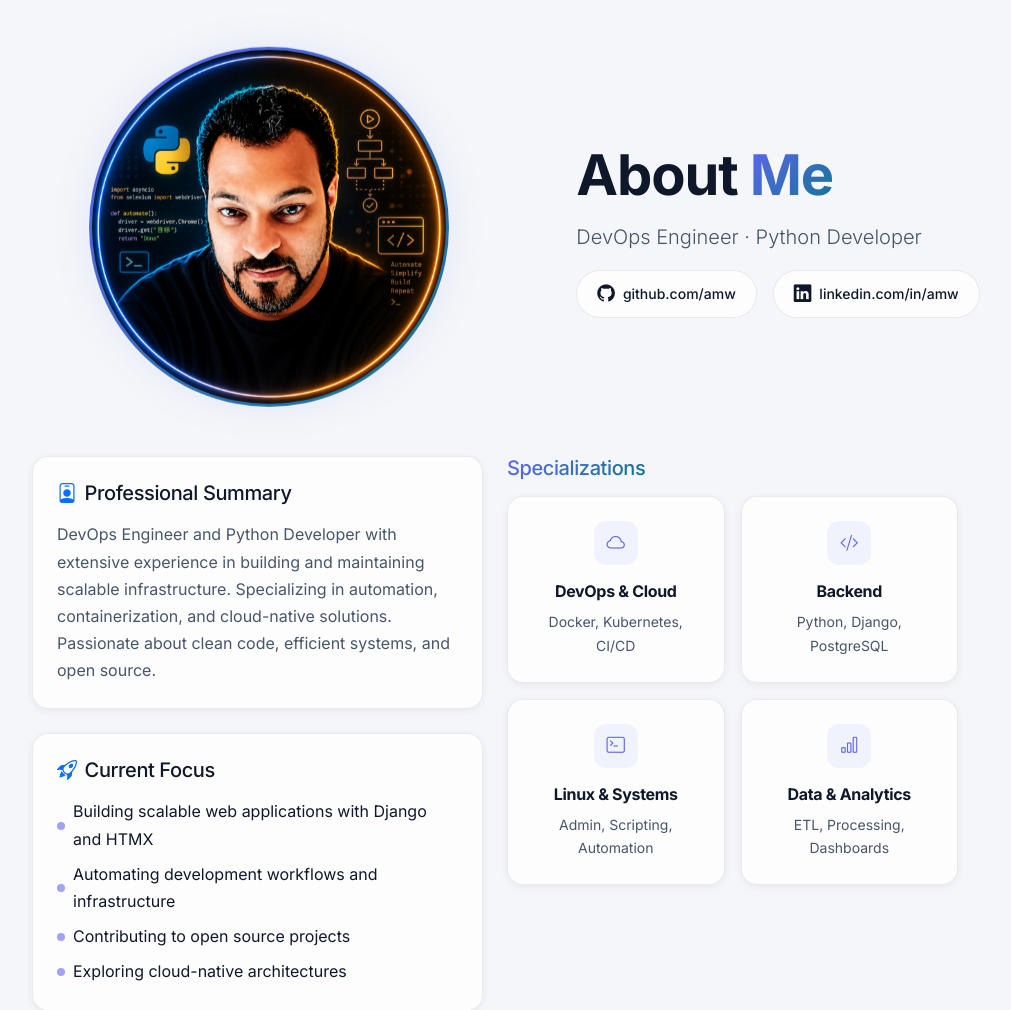
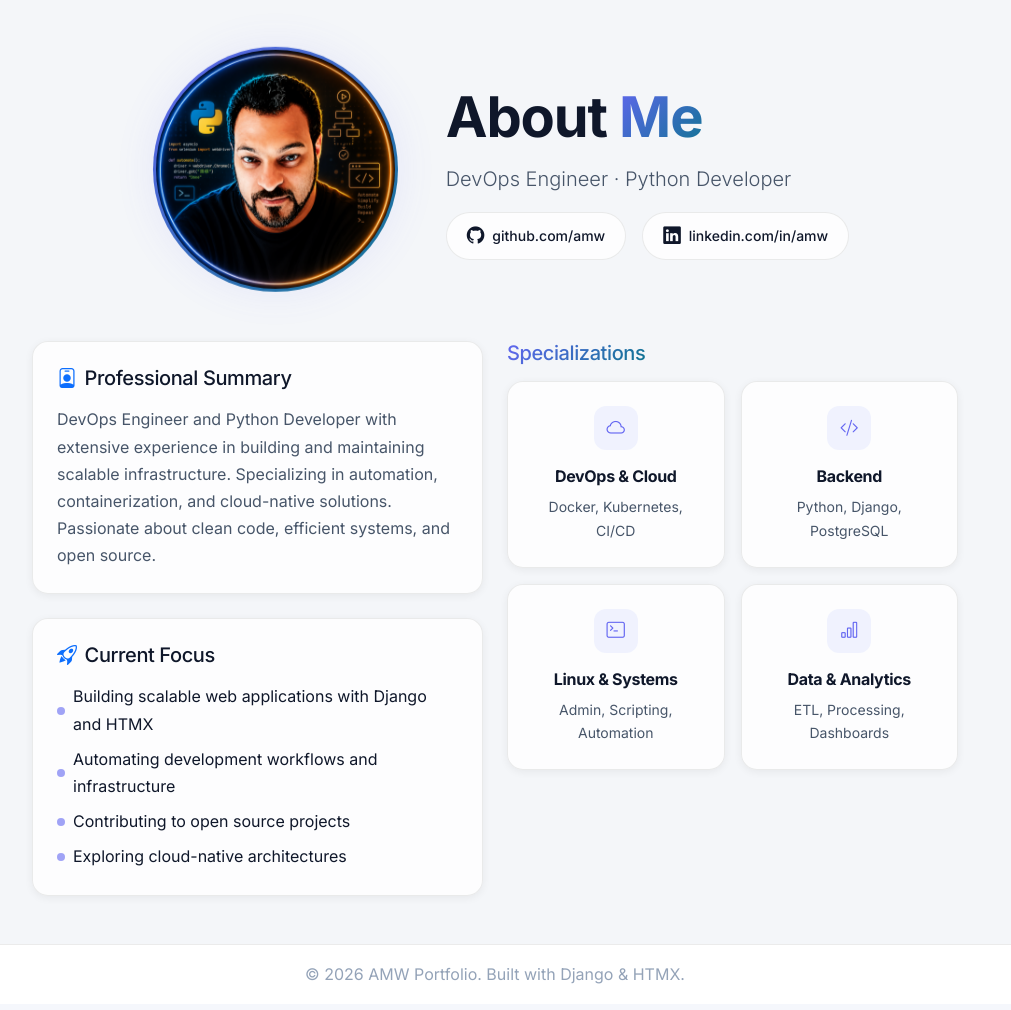
Before and after one commit to AMW-Web-Dev/AMW-ShowCases, a Django app: page /about/ in a window 1280 px wide. Shown: the part 70-1080 px from the top of the page, without its empty margins (145-1156 px from the left). After the commit the page ends 1054 px from the top, so only its background shows below. Run offline with Django 5.2, Linux system fonts and the light colour scheme; data comes from the database, SQL or seed files in the repository; some libraries are stand-ins or nearby versions.

Commit message:
Wrap profile header in centered container so image+text center as one block

```diff
--- a/templates/core/about.html
+++ b/templates/core/about.html
@@ -6,14 +6,16 @@
 {% block content %}
 <div class="container py-5">
 
-    {# Profile Header — image left, text right #}
-    <div class="row justify-content-center g-4 g-lg-5 align-items-stretch mb-5 reveal">
-        <div class="col-sm-8 col-md-5 col-lg-4 col-xl-auto">
+    {# Profile Header — image left, text right, centered as one block #}
+    <div class="row justify-content-center mb-5 reveal">
+        <div class="col-xl-9 col-xxl-8">
+            <div class="row g-4 g-lg-5 align-items-stretch justify-content-center">
+                <div class="col-sm-8 col-md-5 col-lg-4">
                     <div class="avatar-ring mx-auto" style="width: min(360px, 100%); height: auto; aspect-ratio: 1;">
                         <img src="{% static 'images/Avatar_Python_Dev_512.png' %}" alt="AMW Avatar">
                     </div>
                 </div>
-        <div class="col-sm-10 col-md-7 col-lg-6 col-xl-auto d-flex">
+                <div class="col-sm-10 col-md-7 col-lg-6 d-flex">
                     <div class="d-flex flex-column justify-content-center py-md-3 text-center text-md-start">
                         <h1 class="mb-2">About <span class="gradient-text">Me</span></h1>
                         <p class="text-secondary lead mb-3">DevOps Engineer &middot; Python Developer</p>
@@ -26,6 +28,8 @@
                                 <i class="bi bi-linkedin"></i>
                                 <span>linkedin.com/in/amw</span>
                             </a>
+                        </div>
+                    </div>
                 </div>
             </div>
         </div>
```
Lines whose indentation alone changed are shown as unchanged.
